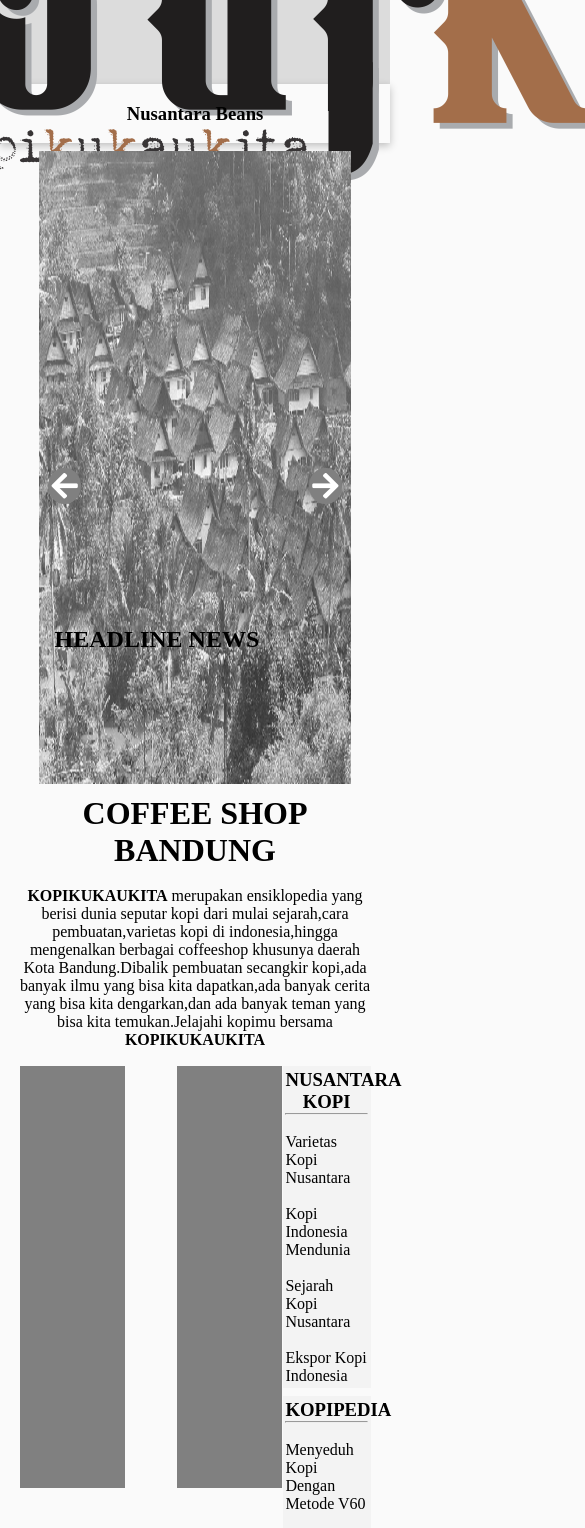
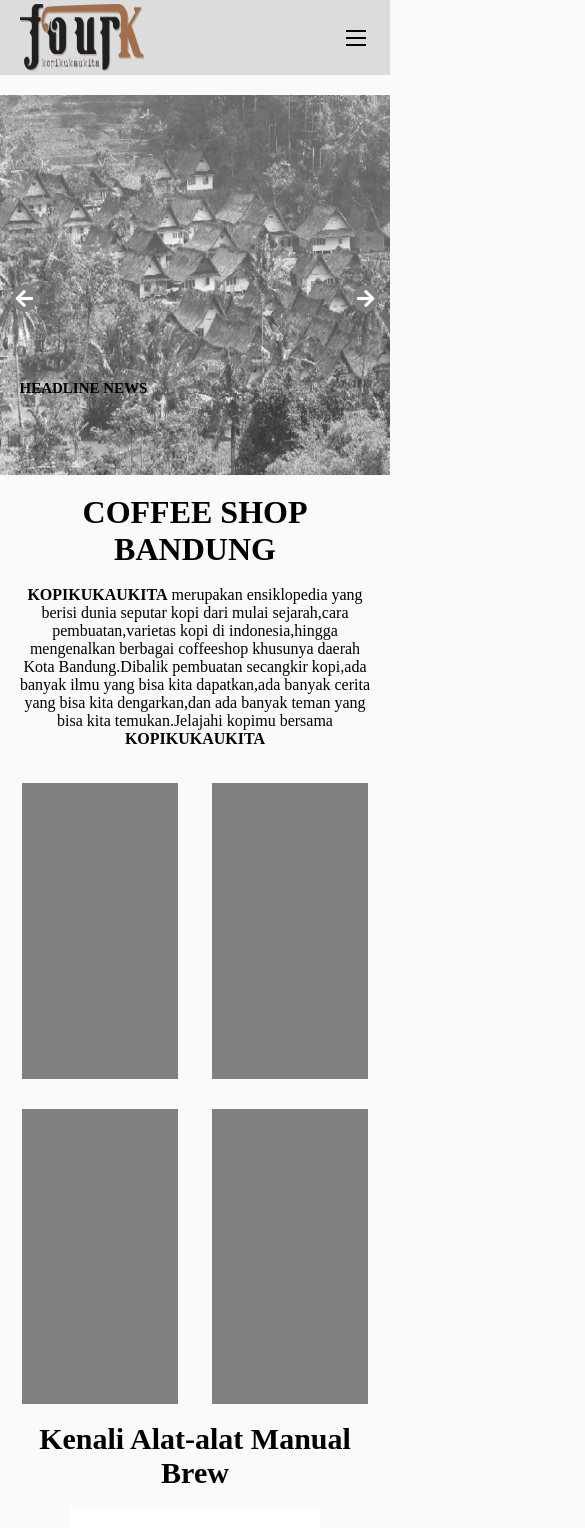
Before and after one commit to Alkibs/kopikukaukita, a plain HTML site: page KopiPedia/coffeeshopbandung.html in a window 390 px wide. Shown: the top 1528 px of the page, 585 px wide, since content can reach past the window. Drawn offline with Linux system fonts and the light colour scheme.

Commit message:
Add files via upload

```diff
--- a/KopiPedia/css/coffeeshopbandung.css
+++ b/KopiPedia/css/coffeeshopbandung.css
@@ -15,14 +15,30 @@ a {
 }
 .container_menu {
     width: 100%;
-    height: 10vh;
+    height: auto;
     background-color: gainsboro;
     display: flex;
     align-items: center;
     justify-content: center;
-
+    padding: 1% 0;
+    box-sizing: border-box;
+}
+.container_menu img {
+    display: block;
+    width: 20vw;
+    height: 15vh;
+}
+.burger div {
+    width: 20px;
+    height: 2px;
+    background-color: black;
+    margin: 5px;
+    display: none;
 }
 .container_secondary_menu {
+    width: 100%;
+}
+.container_secondary_menu div{
     width: 100%;
     height: 7vh;
     display: flex;
@@ -161,3 +177,82 @@ a {
     box-sizing: border-box;
     margin-bottom: 10%;
 }
+.container_secondary_menu .menu_active {
+    display: flex;
+    transition: 0.4s;
+
+}
+@media only screen and (max-width: 480px) {
+    .container_menu {
+        justify-content: space-between;
+        padding-left: 5%;
+        padding-right: 5%;
+    }
+    .container_menu img {
+        width: 32vw;
+        height: 8vh;
+    }
+    .container_secondary_menu {
+        width: 100%;
+    }
+    .container_secondary_menu div {
+        flex-direction: column;
+        height: 75vh;
+        width: 100%;
+        background-color: grey;
+        position: absolute;
+        z-index: 1;
+        /* transform: translateX(100%); */
+        transition: transform 0.5s ease-in;
+        display: none;
+        transition: 0.4s;
+        z-index: 4;
+    }
+    .container_menu .burger div {
+        display: block;
+    }
+    .carousel_container {
+        width: 100%;
+        margin: 5% 0;
+    }
+    .carousel_container i {
+        font-size: 20px;
+    }
+    .carousel_container .carousel_slider .img img {
+        height: 45vh;
+    }
+    .carousel_container .carousel_slider h2 {
+        font-size: 15px;
+    }
+    .container_content .container_both_content {
+        flex-direction: column;
+        align-items: center;
+    }
+    .container_content .container_both_content .container_left_content {
+        width: 100%;
+        text-align: center;
+    }
+    .container_content .container_both_content .container_left_content h1 {
+        font-size: 30px;
+    }
+    .container_both_content .container_left_content .content .desc_content_1 {
+        flex-direction: column;
+        gap: 15px;
+        align-items: center;
+        text-align: center;
+        padding-bottom: 5%;
+        box-sizing: border-box;
+    }
+    .container_both_content .container_right_content {
+        width: 100%;
+    }
+    .container_left_content .container_top_cafe {
+        gap:30px;
+        margin: 5% auto;
+    }
+    .container_top_cafe .cafe {
+        width: 40vw;
+        height: 35vh;
+    }
+
+}
--- a/KopiPedia/css/index.css
+++ b/KopiPedia/css/index.css
@@ -239,11 +239,15 @@ a {
     margin-top: 5%;
 }
 .container_secondary_menu .menu_active {
-    opacity: 100%;
+    display: flex;
     transition: 0.4s;
 
 }
 @media only screen and (max-width: 480px) {
+    .container_header_jumbotron {
+        padding: 0;
+        margin: 5% auto;
+    }
     .container_header_jumbotron .container_jumbotron {
         background-position-x: 45%;
     }
@@ -269,7 +273,7 @@ a {
         z-index: 1;
         /* transform: translateX(100%); */
         transition: transform 0.5s ease-in;
-        opacity: 0;
+        display: none;
         transition: 0.4s;
     }
     .container_menu .burger div {
--- a/KopiPedia/css/kopipedia.css
+++ b/KopiPedia/css/kopipedia.css
@@ -15,14 +15,31 @@ a {
 }
 .container_menu {
     width: 100%;
-    height: 10vh;
+    height: auto;
     background-color: gainsboro;
     display: flex;
     align-items: center;
     justify-content: center;
+    padding: 1% 0;
+    box-sizing: border-box;
 
 }
+.container_menu img {
+    display: block;
+    width: 20vw;
+    height: 15vh;
+}
+.burger div {
+    width: 20px;
+    height: 2px;
+    background-color: black;
+    margin: 5px;
+    display: none;
+}
 .container_secondary_menu {
+    width: 100%;
+}
+.container_secondary_menu div{
     width: 100%;
     height: 7vh;
     display: flex;
@@ -165,3 +182,86 @@ a {
     height: 15vh;
     background-color: gainsboro;
 }
+.container_menu {
+    justify-content: space-between;
+    padding-left: 5%;
+    padding-right: 5%;
+}
+.container_secondary_menu .menu_active {
+    display: flex;
+    transition: 1s;
+    opacity: 100%;
+
+}
+@media only screen and (max-width: 480px) {
+    .container_menu img {
+        width: 32vw;
+        height: 8vh;
+    }
+    .container_secondary_menu {
+        width: 100%;
+    }
+    .container_secondary_menu div {
+        flex-direction: column;
+        height: 75vh;
+        width: 100%;
+        background-color: grey;
+        position: absolute;
+        z-index: 1;
+        /* transform: translateX(100%); */
+        transition: transform 0.5s ease-in;
+        display: none;
+        opacity: 0;
+        transition: 1s;
+        z-index: 4;
+    }
+    .container_menu .burger div {
+        display: block;
+    }
+    .carousel_container {
+        margin: 5% auto ;
+        width: 100%;
+    }
+    .carousel_container i {
+        font-size: 20px;
+
+    }
+    .carousel_container .carousel_slider .img img {
+        height: 45vh;
+    }
+    .carousel_container .carousel_slider h2 {
+        font-size: 15px;
+    }
+    .container_content .container_topview {
+        flex-direction: column;
+        align-items: center;
+        gap: 20px;
+    }
+    .container_topview .view {
+        width: 75%;
+        height: 50vh;
+    }
+    .container_content .container_both_content {
+        flex-direction: column;
+        align-items: center;
+    }
+    .container_content .container_both_content .container_left_content {
+        width: 100%;
+        text-align: center;
+    }
+    .container_content .container_both_content .container_left_content h1 {
+        font-size: 30px;
+    }
+    .container_both_content .container_left_content .content .desc_content_1 {
+        flex-direction: column;
+        gap: 15px;
+        align-items: center;
+        text-align: center;
+        padding-bottom: 5%;
+        box-sizing: border-box;
+    }
+    .container_both_content .container_right_content {
+        width: 100%;
+    }
+
+}
--- a/KopiPedia/css/nusantara.css
+++ b/KopiPedia/css/nusantara.css
@@ -178,7 +178,7 @@ a {
     background-color: gainsboro;
 }
 .container_secondary_menu .menu_active {
-    opacity: 100%;
+    display: flex;
     transition: 0.4s;
 
 }
@@ -204,7 +204,7 @@ a {
         z-index: 1;
         /* transform: translateX(100%); */
         transition: transform 0.5s ease-in;
-        opacity: 0;
+        display: none;
         transition: 0.4s;
     }
     .container_menu .burger div {
@@ -221,6 +221,9 @@ a {
     .container_jumbotron img {
         width: 100%;
         height: 25vh;
+    }
+    .carousel_container {
+        width: 100%;
     }
     .carousel_container i {
         font-size: 20px;
```
